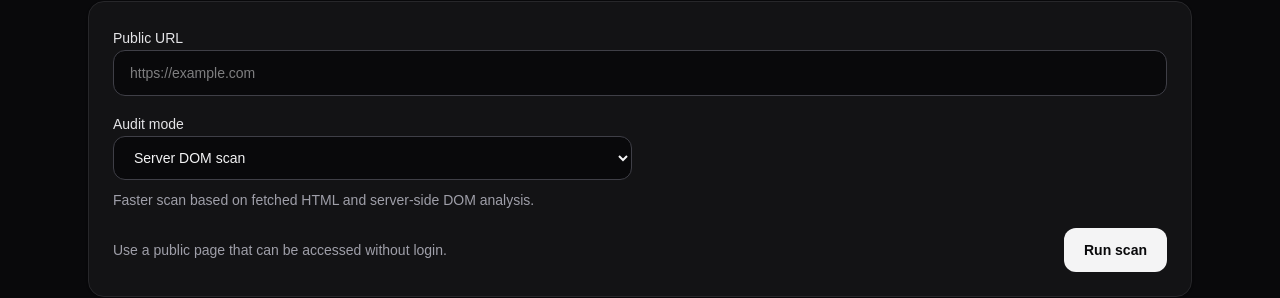
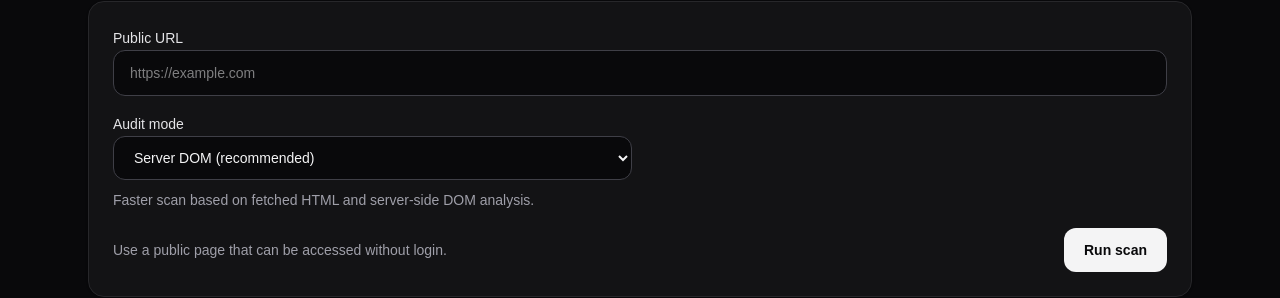
Before and after one commit to OleKoderNo/OleScan, a Next.js app: page / in a window 1280 px wide. Shown: the part 231-529 px from the top of the page. Built offline with nearby package versions, Linux system fonts and the light colour scheme.

Commit message:
fix: disable playwright browser scan on production deployment

```diff
--- a/src/components/analyzer/UrlForm.tsx
+++ b/src/components/analyzer/UrlForm.tsx
@@ -10,11 +10,6 @@ type UrlFormProps = {
 	onChange: (value: string) => void;
 	onEngineModeChange: (mode: AuditEngineMode) => void;
 	onSubmitUrl: (url: string) => void;
-};
-
-const modeOptionLabelMap: Record<AuditEngineMode, string> = {
-	"server-dom": "Server DOM scan",
-	browser: "Browser scan (Playwright)",
 };
 
 const modeHelpTextMap: Record<AuditEngineMode, string> = {
@@ -89,8 +84,11 @@ export function UrlForm({
 						onChange={(event) => onEngineModeChange(event.target.value as AuditEngineMode)}
 						className="w-full rounded-xl border border-zinc-700 bg-zinc-950 px-4 py-3 text-sm text-zinc-100 outline-none transition focus:border-zinc-500"
 					>
-						<option value="server-dom">{modeOptionLabelMap["server-dom"]}</option>
-						<option value="browser">{modeOptionLabelMap.browser}</option>
+						<option value="server-dom">Server DOM (recommended)</option>
+
+						{typeof window !== "undefined" && window.location.hostname === "localhost" && (
+							<option value="browser">Browser (Playwright)</option>
+						)}
 					</select>
 
 					<p className="text-sm leading-6 text-zinc-400">{modeHelpTextMap[engineMode]}</p>
```
